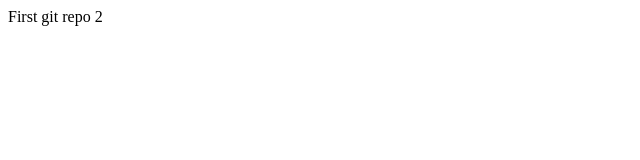
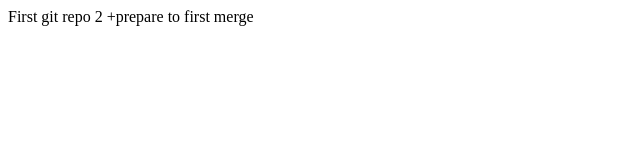
Before and after one commit to pknaplux/pk, a plain HTML site: page index.html in a window 1280 px wide. Shown: the whole page, without its empty margins (0-640 px from the left). Drawn offline with Linux system fonts and the light colour scheme.

Commit message:
Commit m3

```diff
--- a/index.html
+++ b/index.html
@@ -4,5 +4,6 @@
 </head>
 <body>
     First git repo 2
++prepare to first merge
 </body>
 </html>
```
